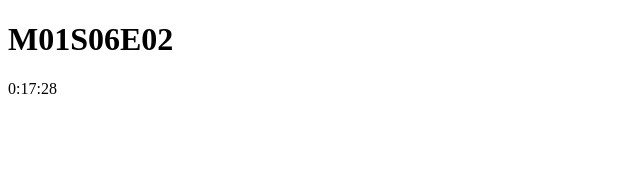
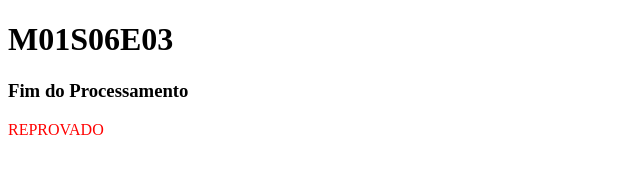
Before and after one commit to gustavorsan/DEVinPhilips_M01S06, a plain HTML site: page M01S06E03/index.html in a window 1280 px wide. Shown: the whole page, without its empty margins (0-640 px from the left). Drawn offline with Linux system fonts and the light colour scheme.

Commit message:
M01S06E03 concluido

```diff
--- a/M01S06E02/index.html
+++ b/M01S06E03/index.html
@@ -7,8 +7,9 @@
   <title>M01S06E03</title>
 </head>
 <body>
-  <h1>M01S06E02</h1>
-  <span id="hora"></span>
+  <h1>M01S06E03</h1>
+  <h3 id="status"></h3>
+  <span id="resultado"></span>
 </body>
   <script src="./js/script.js"></script>
 </html>
--- /dev/null
+++ b/M01S06E03/js/script.js
@@ -0,0 +1,42 @@
+const status = document.getElementById('status');
+const resultado = document.getElementById('resultado');
+
+function aprovarDadosCadastrais( cliente ) {
+  return new Promise( (resolve, reject) => {
+      if (cliente.cpf === 11111111111)
+          resolve(true);
+      else
+          reject(false);
+  });
+}
+
+function aprovarValorSolicitado( cliente, valor ) {
+  return new Promise( (resolve, reject) => {
+      if (cliente.margem >= valor)
+          resolve(true);
+      else
+          reject(false);
+  });
+}
+
+const cliente = { cpf: 11111111111, nome: 'Calleri', margem: 1000.0 };
+const aprovacaoCadastro = aprovarDadosCadastrais(cliente);
+const aprovacaoValor = aprovarValorSolicitado(cliente, 300.0);
+
+status.innerHTML = "carregando...";
+Promise.all([aprovarDadosCadastrais(cliente),aprovarValorSolicitado(aprovacaoValor)])
+            .then(result => setResult(result))
+            .catch(error => setResult(error))
+            .finally( ()=> status.innerHTML = "Fim do Processamento")
+
+function setResult(retorno){
+
+  if(retorno){
+    resultado.innerHTML = "APROVADO"
+    resultado.style.color = "green"
+  }else{
+    resultado.innerHTML = "REPROVADO"
+    resultado.style.color = "red"
+  }
+}
+// continue com o tratamento dos resultados de ambas as promises...
```
Also changed, not shown: 1 other file.
